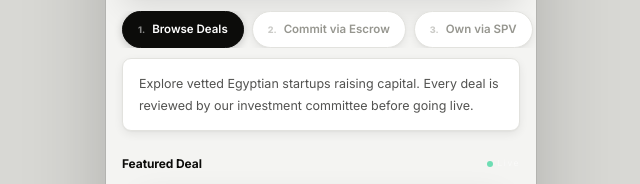
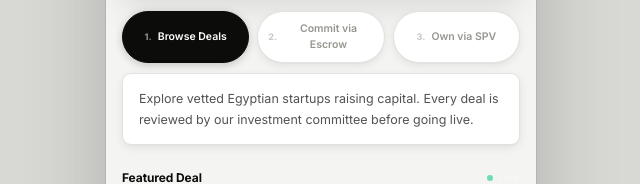
Before and after one commit to mmedhat007/asraa, a plain HTML site: page index.html in a window 1280 px wide. Shown: the part 361-545 px from the top of the page, without its empty margins (319-959 px from the left). Drawn offline with nearby package versions, Linux system fonts and the light colour scheme.

Commit message:
fix: remove double-margin on featured deal card, justify chips row
- Featured deal card had CSS margin:0 16px PLUS a wrapper div with
  margin:0 16px = 32px from each edge. Removed the redundant wrapper.
- Chips now use flex:1 so all 3 fill the row equally — left and right
  spacing match, no overflow on the right side.

Co-Authored-By: Claude Sonnet 4.6 <noreply@anthropic.com>

```diff
--- a/index.html
+++ b/index.html
@@ -81,9 +81,8 @@ html,body{height:100%;background:#D8D8D4;color:var(--t1);font-family:'Inter',san
 .hs .l{font-size:8.5px;color:rgba(255,255,255,.28);margin-top:4px;text-transform:uppercase;letter-spacing:1.2px;font-weight:600}
 
 /* ── HOW IT WORKS (pill chips) ── */
-.hiw-chips{display:flex;gap:8px;padding:0 16px;margin-bottom:10px;overflow-x:auto;scrollbar-width:none}
-.hiw-chips::-webkit-scrollbar{display:none}
-.hiw-chip{display:flex;align-items:center;gap:7px;padding:9px 15px;border-radius:100px;border:1px solid var(--border);background:var(--white);font-size:11.5px;font-weight:600;color:var(--t3);cursor:pointer;white-space:nowrap;transition:all .18s;box-shadow:var(--sh);flex-shrink:0}
+.hiw-chips{display:flex;gap:8px;padding:0 16px;margin-bottom:10px}
+.hiw-chip{display:flex;align-items:center;justify-content:center;gap:6px;padding:9px 10px;border-radius:100px;border:1px solid var(--border);background:var(--white);font-size:10.5px;font-weight:600;color:var(--t3);cursor:pointer;transition:all .18s;box-shadow:var(--sh);flex:1;text-align:center}
 .hiw-chip.on{background:var(--black);border-color:var(--black);color:#fff;box-shadow:0 2px 8px rgba(0,0,0,.2)}
 .hiw-chip-n{font-size:9px;font-weight:800;opacity:.5}
 .hiw-desc-box{margin:0 16px 14px;background:var(--white);border:1px solid var(--border);border-radius:var(--rsm);padding:14px 16px;box-shadow:var(--sh);min-height:52px}
@@ -386,7 +385,6 @@ html,body{height:100%;background:#D8D8D4;color:var(--t1);font-family:'Inter',san
       <div class="feat-live"><div class="live-dot"></div>Live</div>
     </div>
   </div>
-  <div style="margin:0 16px 12px">
   <div class="feat" onclick="openDeal(0)">
     <div class="feat-inner">
       <div class="feat-hdr">
@@ -404,7 +402,6 @@ html,body{height:100%;background:#D8D8D4;color:var(--t1);font-family:'Inter',san
         <div class="fm"><div class="v">142</div><div class="l">Investors</div></div>
       </div>
       <button class="feat-btn" onclick="event.stopPropagation();openDeal(0)">View Deal →</button>
-      </div>
     </div>
   </div>
 
```
Lines whose indentation alone changed are shown as unchanged.
